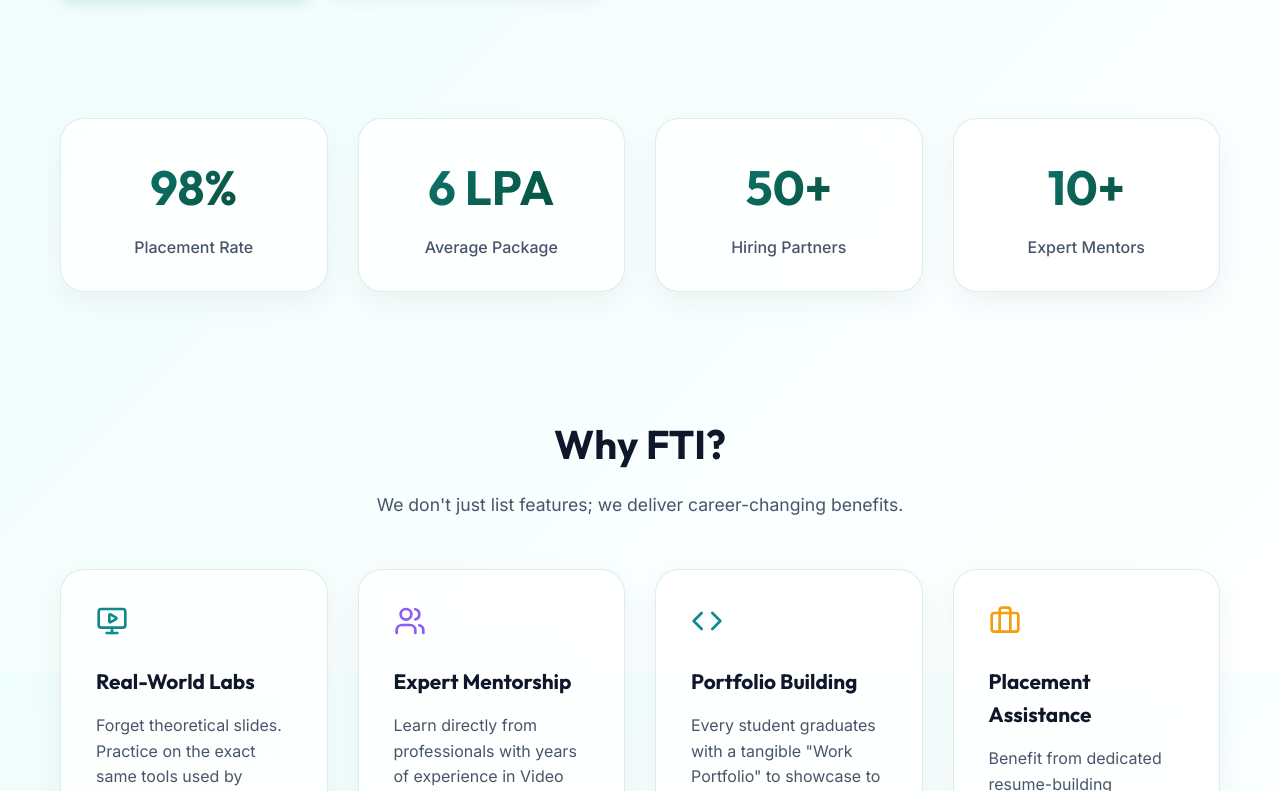
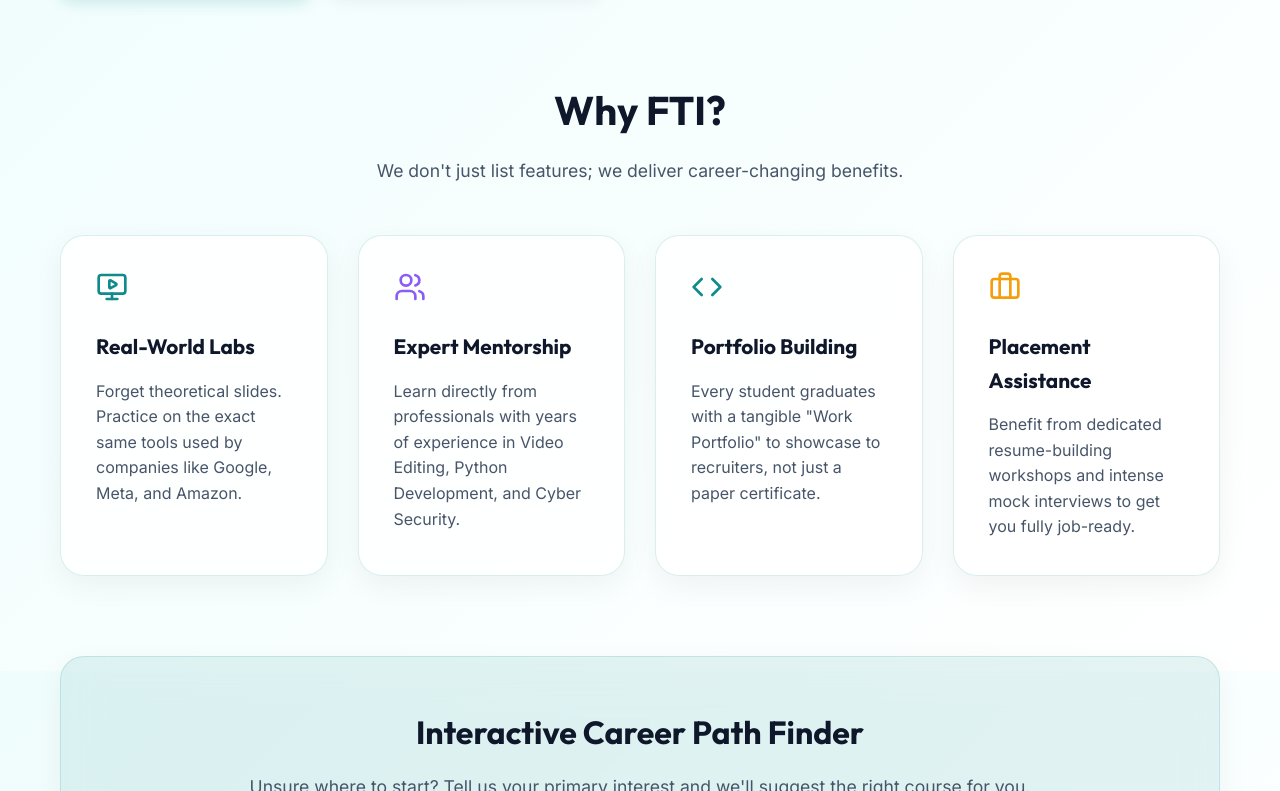
Before and after one commit to abish05/FTI-WEBSITE, a React (Vite) app: page / in a window 1280 px wide. Shown: the part 929-1720 px from the top of the page. Built offline with nearby package versions, Linux system fonts and the light colour scheme.

Commit message:
Remove Placement Stats and Testimonial sections from homepage

```diff
--- a/src/pages/Home.jsx
+++ b/src/pages/Home.jsx
@@ -45,25 +45,7 @@
                 </div>
             </div>
 
-            {/* PLACEMENT STATS */}
-            <div style={{ margin: '40px 0', display: 'grid', gridTemplateColumns: 'repeat(auto-fit, minmax(200px, 1fr))', gap: '30px', textAlign: 'center', animation: 'fadeInUp 1s ease-out' }}>
-                <div className="glass-panel" style={{ padding: '30px' }}>
-                    <h2 className="gradient-text" style={{ fontSize: '3rem', margin: 0 }}>98%</h2>
-                    <p style={{ color: 'var(--text-secondary)', fontWeight: '500', marginTop: '10px' }}>Placement Rate</p>
-                </div>
-                <div className="glass-panel" style={{ padding: '30px' }}>
-                    <h2 className="gradient-text" style={{ fontSize: '3rem', margin: 0 }}>6 LPA</h2>
-                    <p style={{ color: 'var(--text-secondary)', fontWeight: '500', marginTop: '10px' }}>Average Package</p>
-                </div>
-                <div className="glass-panel" style={{ padding: '30px' }}>
-                    <h2 className="gradient-text" style={{ fontSize: '3rem', margin: 0 }}>50+</h2>
-                    <p style={{ color: 'var(--text-secondary)', fontWeight: '500', marginTop: '10px' }}>Hiring Partners</p>
-                </div>
-                <div className="glass-panel" style={{ padding: '30px' }}>
-                    <h2 className="gradient-text" style={{ fontSize: '3rem', margin: 0 }}>10+</h2>
-                    <p style={{ color: 'var(--text-secondary)', fontWeight: '500', marginTop: '10px' }}>Expert Mentors</p>
-                </div>
-            </div>
+
 
             {/* WHY FTI SECTION */}
             <div>
@@ -144,37 +126,7 @@
                 </div>
             </div>
 
-            {/* STUDENT TESTIMONIALS */}
-            <div style={{ marginTop: '80px', marginBottom: '40px' }}>
-                <div style={{ textAlign: 'center', marginBottom: '50px' }}>
-                    <h2 style={{ fontSize: '2.5rem', marginBottom: '15px' }}>Student Success Stories</h2>
-                    <p style={{ color: 'var(--text-secondary)', fontSize: '1.1rem' }}>Hear directly from our alumni who transformed their careers.</p>
-                </div>
-                <div style={{ display: 'grid', gridTemplateColumns: 'repeat(auto-fit, minmax(300px, 1fr))', gap: '30px' }}>
-                    {[1, 2, 3].map((item) => (
-                        <div key={item} className="glass-panel" style={{ padding: '40px', position: 'relative', overflow: 'hidden' }}>
-                            <div style={{ position: 'absolute', top: '20px', right: '20px', color: 'rgba(15, 118, 110, 0.1)' }}>
-                                <PlayCircle size={60} />
-                            </div>
-                            <div style={{ display: 'flex', gap: '5px', marginBottom: '20px' }}>
-                                {[1, 2, 3, 4, 5].map((s) => <Star key={s} size={18} fill="#f59e0b" color="#f59e0b" />)}
-                            </div>
-                            <p style={{ color: 'var(--text-primary)', fontSize: '1.1rem', fontStyle: 'italic', marginBottom: '30px', lineHeight: '1.7' }}>
-                                "The practical approach at FTI completely changed my trajectory. I went from having zero coding knowledge to landing a job as a Full Stack Developer in just 6 months!"
-                            </p>
-                            <div style={{ display: 'flex', alignItems: 'center', gap: '15px' }}>
-                                <div style={{ width: '50px', height: '50px', borderRadius: '50%', background: 'linear-gradient(135deg, var(--accent), var(--accent-secondary))', display: 'flex', justifyContent: 'center', alignItems: 'center', color: 'white', fontWeight: 'bold' }}>
-                                    A{item}
-                                </div>
-                                <div>
-                                    <h4 style={{ margin: 0, fontSize: '1.1rem' }}>Alumni Name {item}</h4>
-                                    <p style={{ margin: 0, color: 'var(--accent)', fontSize: '0.9rem', fontWeight: '500' }}>Placed at TechCorp</p>
-                                </div>
-                            </div>
-                        </div>
-                    ))}
-                </div>
-            </div>
+
 
         </div>
     );
```
